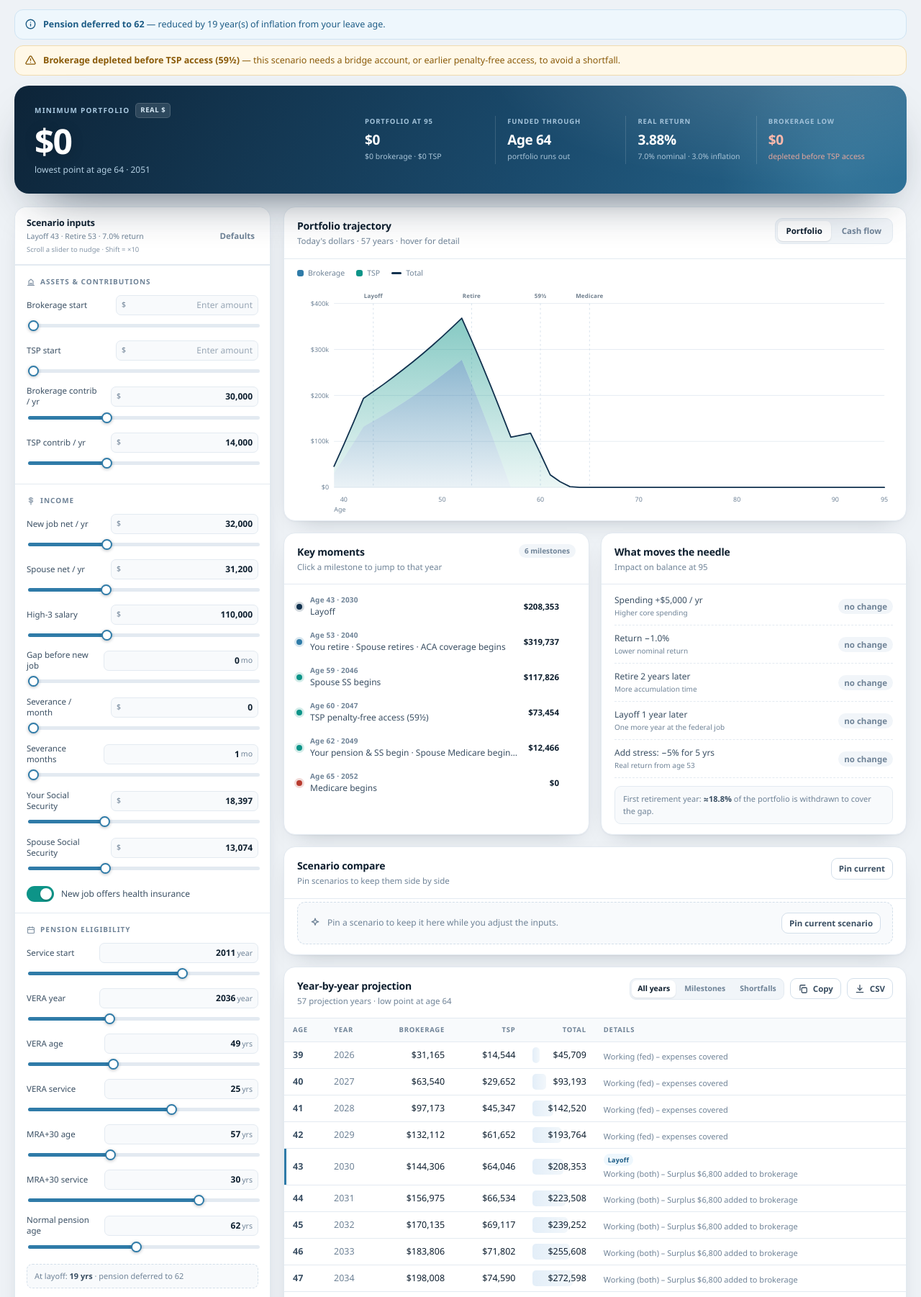
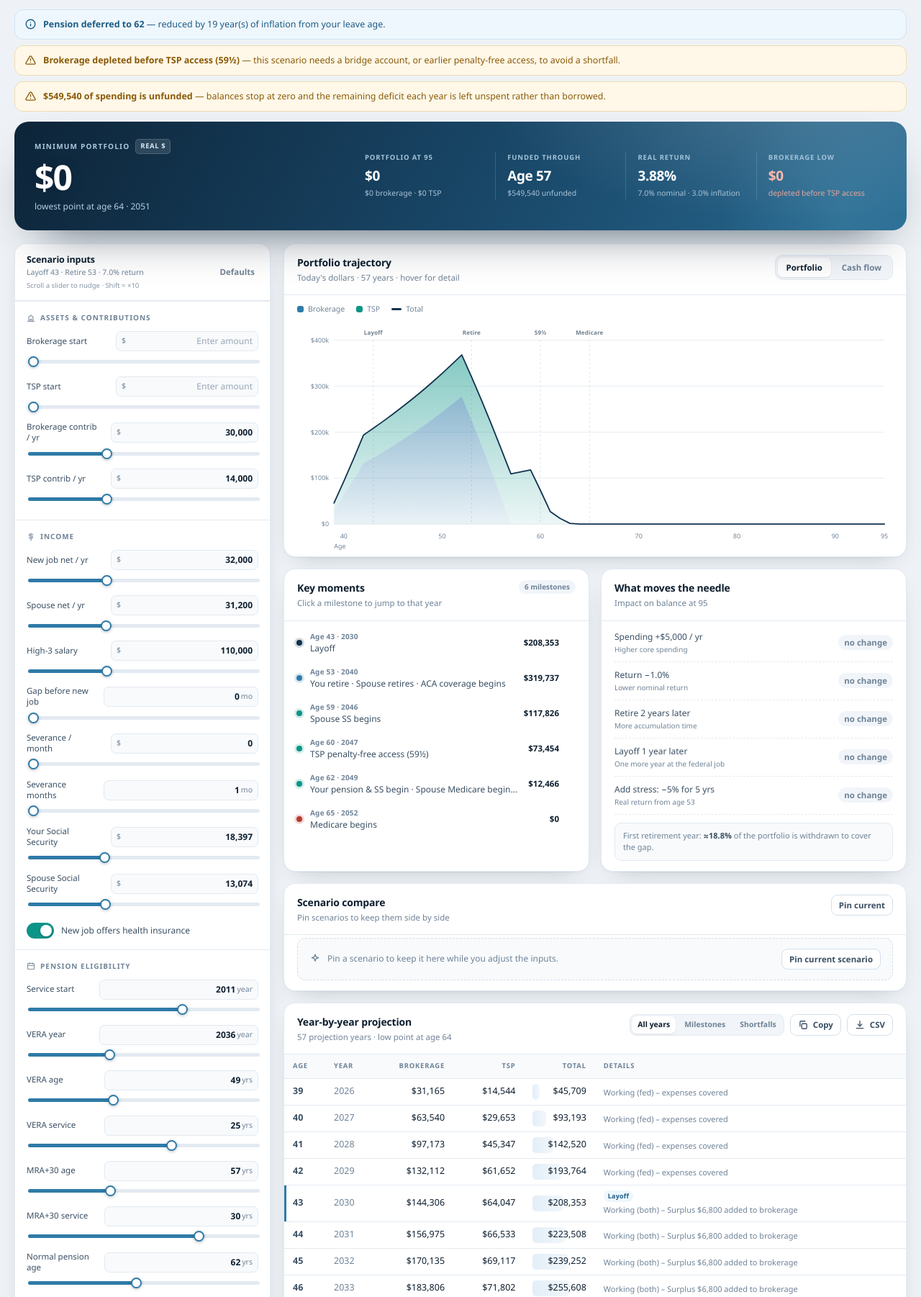
Before and after one commit to elninost0rm/retirement-dashboard, a plain HTML site: page index.html in a window 1280 px wide. Shown: the part 102-1904 px from the top of the page at 72% size. Drawn offline with Linux system fonts and the light colour scheme.

Commit message:
Stop negative balances compounding, fix column rounding, report unfunded spending

```diff
--- a/index.html
+++ b/index.html
@@ -1233,10 +1233,12 @@ function calculateScenario(inputs) {
   let minTotalAge = 0;
   let minBrokeragePre59 = Infinity;
   let brokerageFailedPre59 = false;
+  let unfundedTotal = 0;
 
   for (let age = currentAge; age <= endAge; age++) {
     const year = currentYear + (age - currentAge);
     const spouseCurrentAge = age + 3;
+    let unfundedThisYear = 0;
 
     // ----- Spending & health -----
     let currentBase;
@@ -1296,7 +1298,26 @@ function calculateScenario(inputs) {
       brokerage += brokerContrib;
       tsp += tspContrib;
     } else if (!bothRetired) {
-      brokerage += earnedIncome + guaranteedIncome - totalSpend;
+      // A working-year deficit draws from the balances instead of letting the
+      // brokerage go negative, which would otherwise compound like an asset.
+      const net = earnedIncome + guaranteedIncome - totalSpend;
+      if (net >= 0) {
+        brokerage += net;
+      } else {
+        let need = -net;
+        const fromBrokerage = Math.min(need, Math.max(0, brokerage));
+        brokerage -= fromBrokerage;
+        need -= fromBrokerage;
+        if (need > 0 && age >= tspAccessAge) {
+          const fromTsp = Math.min(need, Math.max(0, tsp));
+          tsp -= fromTsp;
+          need -= fromTsp;
+        }
+        if (need > 0) {
+          unfundedThisYear += need;
+          if (age < tspAccessAge) brokerageFailedPre59 = true;
+        }
+      }
     }
 
     // ----- Withdrawals / surplus reinvestment -----
@@ -1308,15 +1329,18 @@ function calculateScenario(inputs) {
         brokerage += netCashflow;
       } else if (netCashflow < 0) {
         let need = -netCashflow;
-        const fromBrokerage = Math.min(need, brokerage);
+        const fromBrokerage = Math.min(need, Math.max(0, brokerage));
         brokerage -= fromBrokerage;
         need -= fromBrokerage;
         if (need > 0 && age >= tspAccessAge) {
-          const fromTsp = Math.min(need, tsp);
+          const fromTsp = Math.min(need, Math.max(0, tsp));
           tsp -= fromTsp;
           need -= fromTsp;
         }
-        if (need > 0 && age < tspAccessAge) brokerageFailedPre59 = true;
+        if (need > 0) {
+          unfundedThisYear += need;
+          if (age < tspAccessAge) brokerageFailedPre59 = true;
+        }
       }
 
       const sevPart = severanceThisYear > 0 ? `, Severance: ${money(severanceThisYear)}` : "";
@@ -1345,6 +1369,9 @@ function calculateScenario(inputs) {
         const label = who === "pension" ? "Pension" : (who === "severance" ? "Severance" : `Working (${who})`);
         baseNote = `${label} – ${flow}${sevPart}`;
       }
+    }
+    if (unfundedThisYear > 0) {
+      baseNote += ` · ${money(unfundedThisYear)} unfunded`;
     }
 
     // Track minimum brokerage before TSP access
@@ -1392,17 +1419,21 @@ function calculateScenario(inputs) {
     brokerage *= (1 + thisYearReturn);
     tsp *= (1 + thisYearReturn);
 
+    // The total is rounded from the unrounded sum and stays authoritative; the
+    // TSP column absorbs the ±$1 so the two columns always add up to it.
+    const brokerageShown = pyRound(brokerage);
     const total = pyRound(brokerage + tsp);
     if (total < minTotalPortfolio) {
       minTotalPortfolio = total;
       minTotalAge = age;
     }
+    unfundedTotal += unfundedThisYear;
 
     rows.push({
       age: age,
       year: year,
-      brokerage: pyRound(brokerage),
-      tsp: pyRound(tsp),
+      brokerage: brokerageShown,
+      tsp: total - brokerageShown,
       total: total,
       note: baseNote,
       events: events,
@@ -1414,13 +1445,15 @@ function calculateScenario(inputs) {
       guaranteed: guaranteedIncome,
       spend: totalSpend,
       health: healthCost,
-      severance: severanceThisYear
+      severance: severanceThisYear,
+      unfunded: unfundedThisYear
     });
   }
 
   const extraInfo = {
     min_brokerage_pre59: minBrokeragePre59 === Infinity ? 0 : minBrokeragePre59,
     brokerage_failed_pre59: brokerageFailedPre59,
+    unfunded_total: unfundedTotal,
     pension_mode: pensionMode,
     fehb_eligible: fehbEligible,
     fehb_active: retireeFehb
@@ -2253,7 +2286,9 @@ function render() {
    hero
    ====================================================================== */
 function fundedThrough(rows) {
-  for (const r of rows) if (r.total <= 0) return r.age;
+  // "Funded" means everything was paid for, so a year with unfunded spending
+  // counts as the end of funding even if a balance is still sitting there.
+  for (const r of rows) if (r.total <= 0 || r.unfunded > 0) return r.age;
   return null;
 }
 
@@ -2269,8 +2304,13 @@ function renderHero(r) {
   $("heroEnd").textContent = money(end.total);
   $("heroEndSub").textContent = `${compact(end.brokerage)} brokerage · ${compact(end.tsp)} TSP`;
 
+  const unfunded = Number(r.extra.unfunded_total) || 0;
+  const depRow = depletedAt === null ? null : rows.find(x => x.age === depletedAt);
+  const portfolioEmpty = !!(depRow && depRow.total <= 0);
   $("heroFunded").textContent = depletedAt === null ? "95+" : `Age ${depletedAt}`;
-  $("heroFundedSub").textContent = depletedAt === null ? "no shortfall through 95" : "portfolio runs out";
+  $("heroFundedSub").textContent = unfunded > 0
+    ? `${portfolioEmpty ? "portfolio runs out · " : ""}${money(unfunded)} unfunded`
+    : (depletedAt === null ? "no shortfall through 95" : "portfolio runs out");
 
   $("heroReal").textContent = pct(r.realReturn);
   $("heroRealSub").textContent =
@@ -2377,6 +2417,15 @@ function renderBanners(result, errors) {
           account, or earlier penalty-free access, to avoid a shortfall.</div>
         </div>`);
     }
+    const unfunded = Number(result.extra.unfunded_total) || 0;
+    if (unfunded > 0) {
+      parts.push(`
+        <div class="banner warn">
+          <span class="ico">${ICONS.alert}</span>
+          <div><b>${money(unfunded)} of spending is unfunded</b> — balances stop at zero and the
+          remaining deficit each year is left unspent rather than borrowed.</div>
+        </div>`);
+    }
   }
 
   mount.innerHTML = parts.join("");
@@ -3062,7 +3111,7 @@ function renderTable(r) {
   if (state.filter === "milestones") {
     rows = all.filter(d => d.events.some(e => !e.startsWith("STRESS")) || d.age === 60);
   }
-  if (state.filter === "shortfalls") rows = all.filter(d => d.total <= 0);
+  if (state.filter === "shortfalls") rows = all.filter(d => d.total <= 0 || d.unfunded > 0);
 
   $("tableSub").textContent = state.filter === "all"
     ? `${all.length} projection years · low point at age ${r.summary.minAge}`
```
Also changed, not shown: 2 other files.
